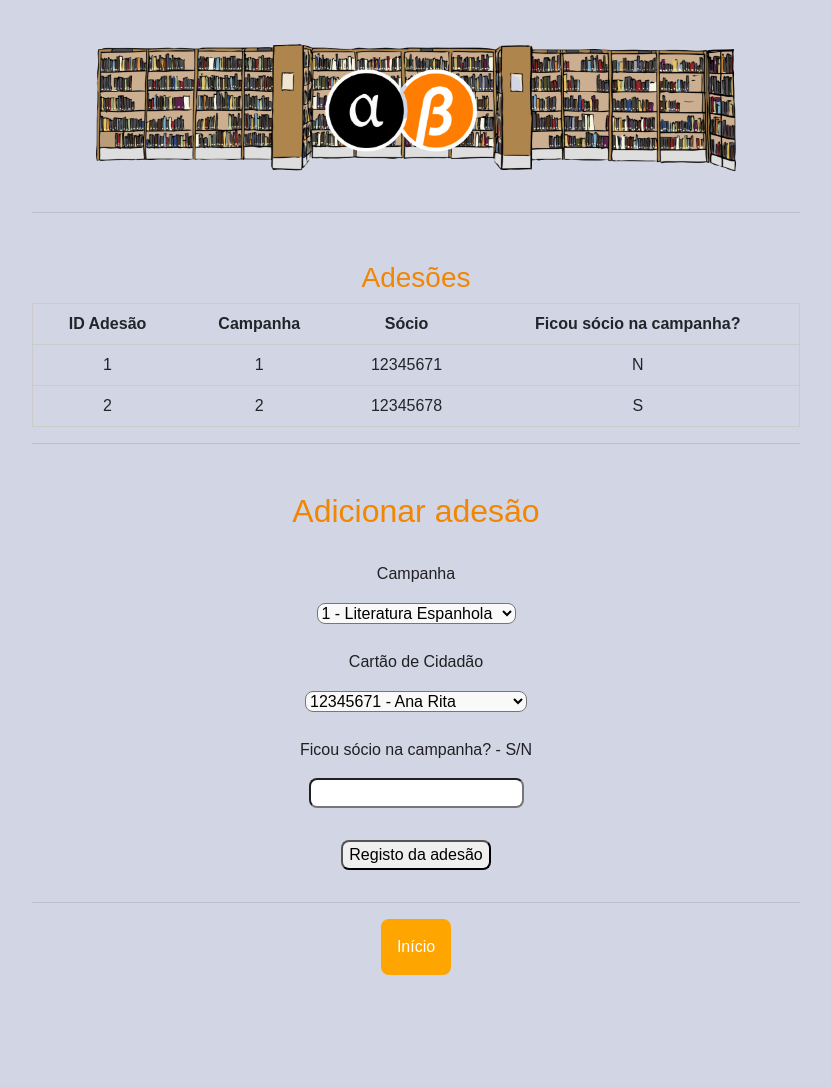
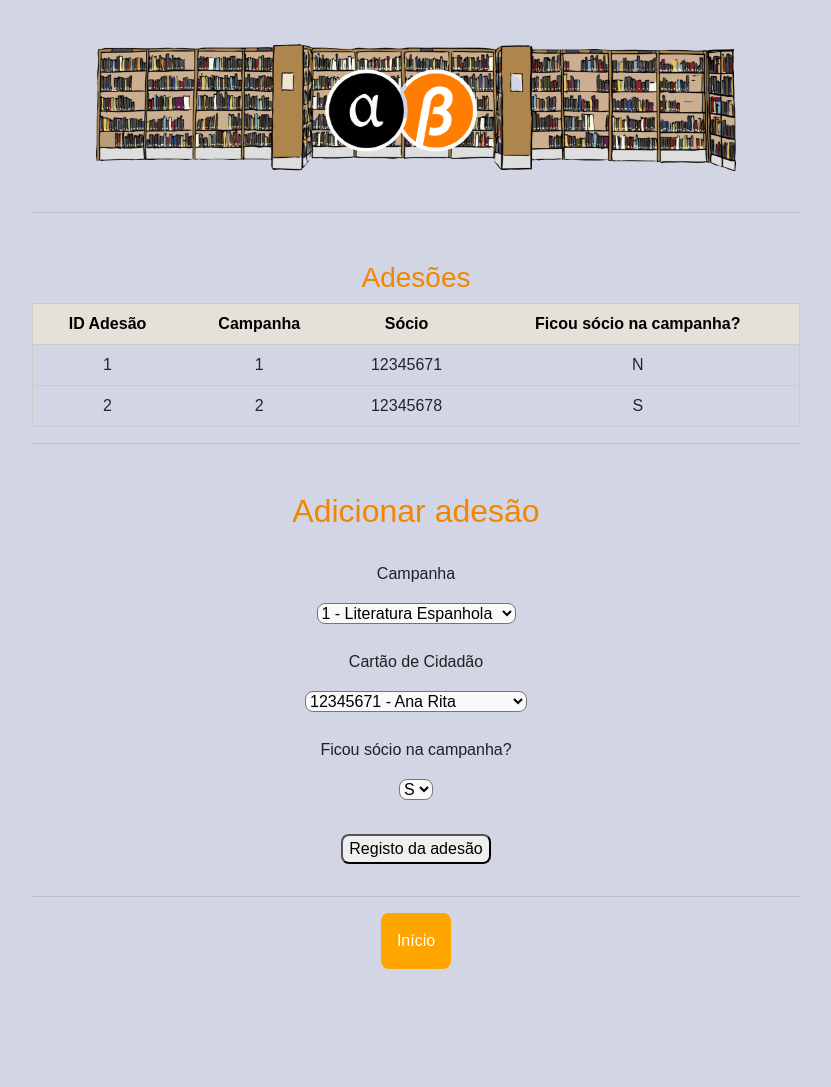
Before and after one commit to pa7amc/biblioteca, a Flask app: page /socio_camp in a window 1280 px wide. Shown: the part 105-1192 px from the top of the page, without its empty margins (224-1055 px from the left). After the commit the page ends 1074 px from the top, so only its background shows below. Run offline with Flask 2, Linux system fonts and the light colour scheme; data comes from the database, SQL or seed files in the repository; both versions use the stored data as it was after the commit; some libraries are stand-ins or nearby versions.

Commit message:
minimal changes + notes

```diff
--- a/app.py
+++ b/app.py
@@ -269,12 +269,6 @@ def del_soc2():
 port = int(os.getenv("PORT", 5000))
 
 if __name__ == "__main__":
-    import  Database.Tables.Livro
-    import  Database.Tables.Socio
-    import  Database.Tables.Campanha
-    import  Database.Tables.Requisito
-    import  Database.Tables.Socio_Camp
-
     campanha1 = Campanha(nome_camp='Literatura Espanhola')
     campanha2 = Campanha(nome_camp='Literatura Sueca')
     campanha3 = Campanha(nome_camp='Por todo o mundo...')
--- a/pyproject.toml
+++ b/pyproject.toml
@@ -5,7 +5,7 @@ description = ""
 authors = ["Your Name <you@example.com>"]
 
 [tool.poetry.dependencies]
-python = "^2.7"
+python = "^3"
 
 [tool.poetry.dev-dependencies]
 Flask = "^1.1.2"
--- a/static/styles.css
+++ b/static/styles.css
@@ -40,13 +40,12 @@ p {
 }
 
 select {
-    padding-top: -1rem;
     border-radius: 0.5rem;
     background-color: #f9f9f9;
+    display: inline-block;
 }
 
 input {
-    padding-top: -1rem;
     border-radius: 0.5rem;
 }
 
@@ -62,6 +61,37 @@ th,
 td {
     border: 1px solid black;
 }
+
+table{
+    border-collapse: collapse;
+    border-style: none;
+}
+
+th{
+    background-color: #e4e1d9;
+    color: black;
+    /* border-top-left-radius: 3px;
+    border-bottom-left-radius: 3px;
+    border-right-style: solid;
+    border-bottom-right-radius: 3px;
+    border-top-right-radius: 3px; */
+}
+
+td {
+    background-color: #e4e1d9;
+
+}
+
+/* td:first-child {
+    border-left-style: solid;
+    border-top-left-radius: 10px;
+    border-bottom-left-radius: 10px;
+}
+td:last-child {
+    border-right-style: solid;
+    border-bottom-right-radius: 10px;
+    border-top-right-radius: 10px;
+} */
 
 #nav {
     width: auto;
--- a/templates/socio_camp.html
+++ b/templates/socio_camp.html
@@ -39,8 +39,11 @@
         {% endfor %}
     </select>
 
-    <p>Ficou sócio na campanha? - S/N</p>
-    <input type="text" id="novo" name="novo" required="required" class="novo">
+    <p>Ficou sócio na campanha?</p>
+    <select name="novo" id="novo">
+        <option value="S">S</option>
+        <option value="N">N</option>
+    </select>
 
     <input type="submit" class="sub final" value="Registo da adesão" />
 </form>
--- a/templates/ver_soc.html
+++ b/templates/ver_soc.html
@@ -34,14 +34,13 @@
     {% endfor %}
   </select>
 
-  <p>Ativo? - S/N</p>
+  <p>Ativo?</p>
   <select name="status" id="status">
     <option value="S">S</option>
     <option value="N">N</option>
-
   </select>
 
-  <input type="submit" class="sub" value="Alterar estado">
+  <input type="submit" class="sub final" value="Alterar estado">
 
 </form>
 
```
Also changed, not shown: db.sqlite3, 1 other file.
